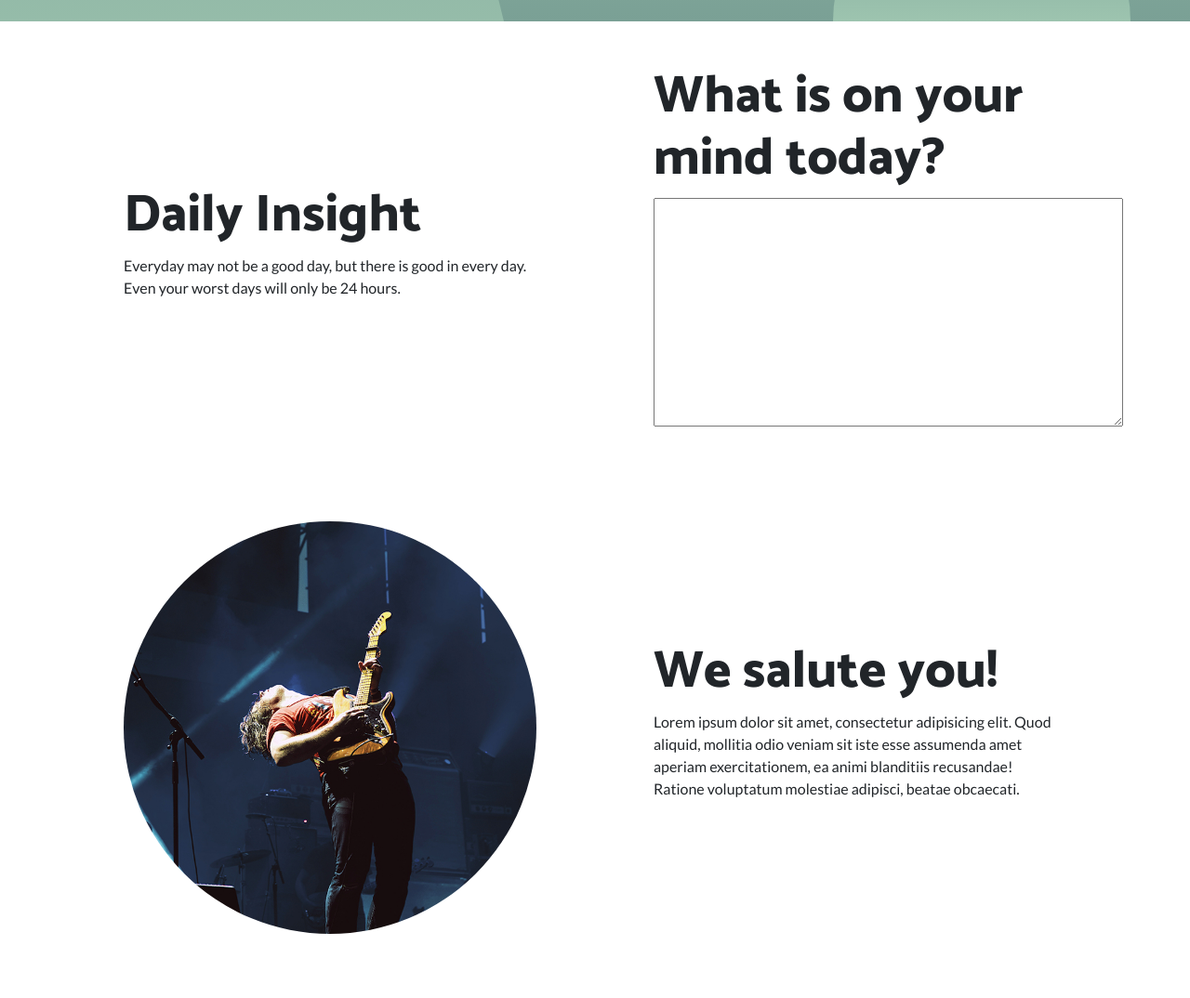
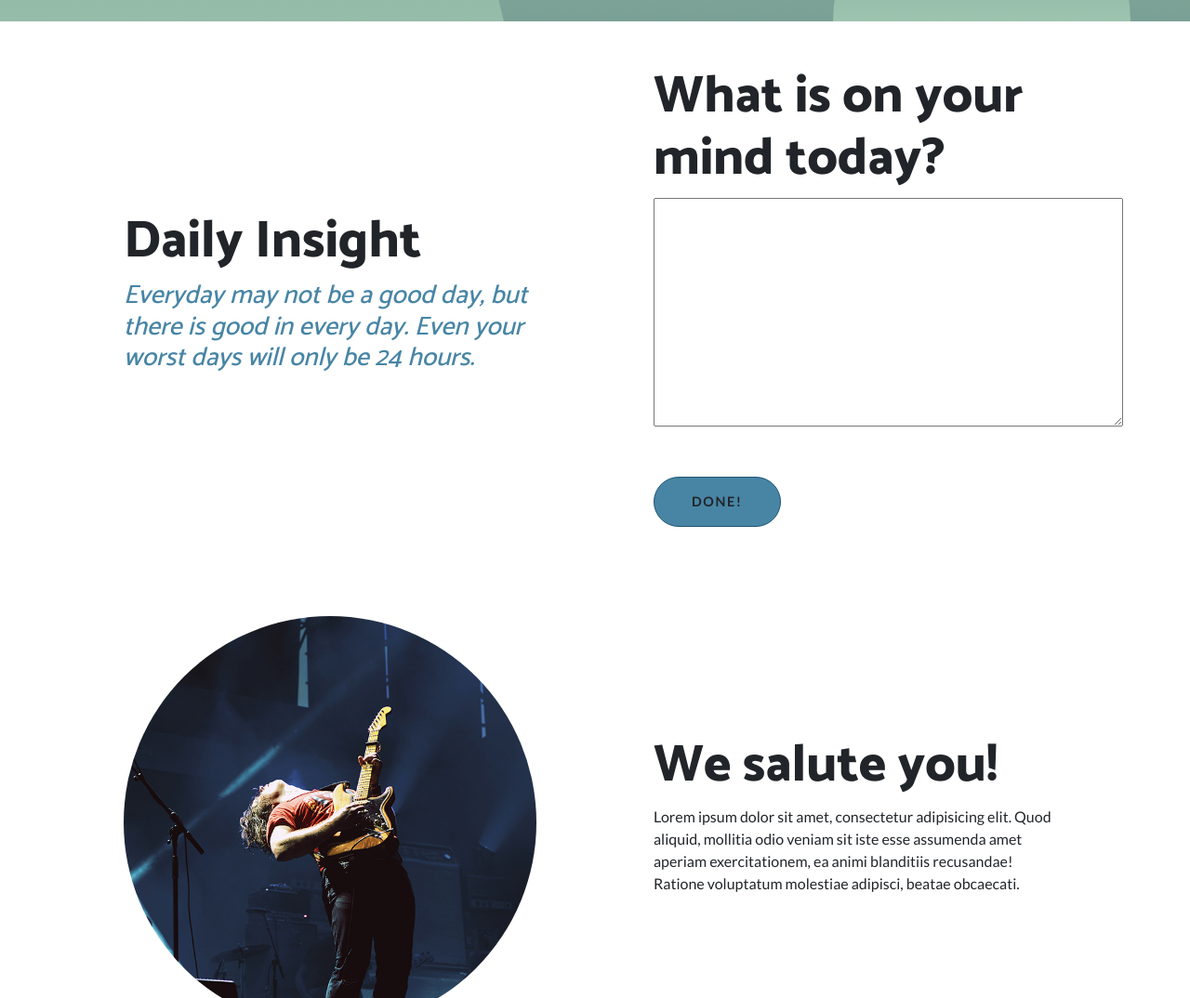
Before and after one commit to StarterHacks6/Mental-Health-Forum, a website: page index.html in a window 1280 px wide. Shown: the part 690-1764 px from the top of the page at 93% size. Drawn offline with Linux system fonts and the light colour scheme.

Commit message:
updated html structure

```diff
--- a/index.html
+++ b/index.html
@@ -69,12 +69,13 @@
             <div class="p-5">
               <h2 class = "display-4">What is on your mind today?</h2>
               <textarea name = "journal" cols = "58" rows = "10"></textarea>
+              <a class = "btn btn-secondary btn-xl rounded-pill mt-5">Done!</a>
             </div>
           </div>
           <div class="col-lg-6 order-lg-1">
             <div class="p-5">
               <h2 class="display-4">Daily Insight</h2>
-              <p>Everyday may not be a good day, but there is good in every day. Even your worst days will only be 24 hours.</p>
+              <h3>Everyday may not be a good day, but there is good in every day. Even your worst days will only be 24 hours.</h3>
             </div>
           </div>
         </div>
```
